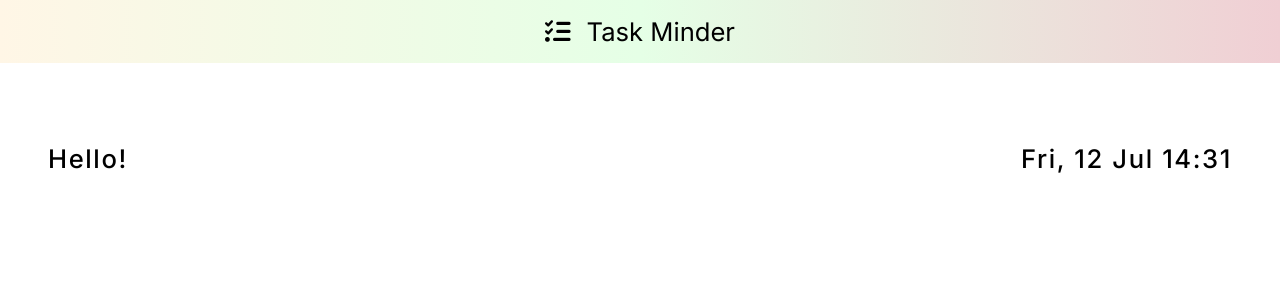
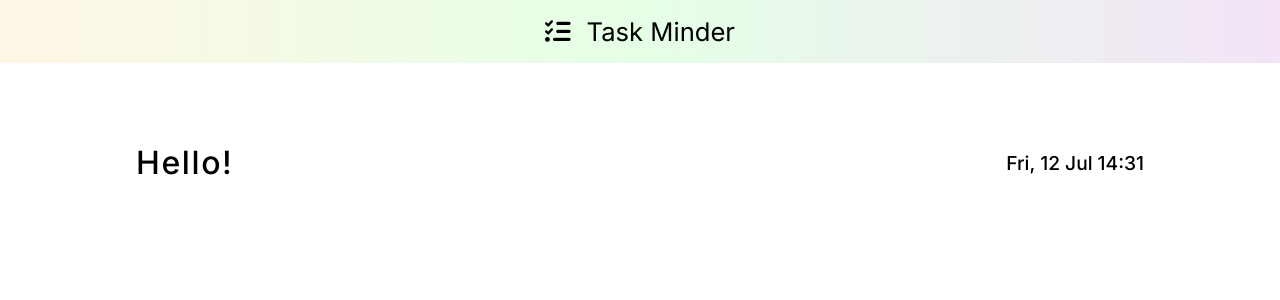
Before and after one commit to ucangun/Task_Minder, a React (Create React App) app: page / in a window 1280 px wide. Shown: the top 300 px of the page. Built offline with nearby package versions, Linux system fonts and the light colour scheme.

Commit message:
"Update App.css and Welcome.jsx: changed CSS variables, styles, and added classes to Welcome component"

```diff
--- a/src/App.css
+++ b/src/App.css
@@ -2,7 +2,7 @@
 
 :root {
   --color-green: #e5ffe6;
-  --color-pink: #f0cfd4;
+  --color-pink: #f3e4f7;
   --color-peach: #fff6e6;
   --color-black: #000000;
   --color-white: #ffffff;
@@ -45,15 +45,21 @@ body {
 /* ---------------------------------- */
 
 .welcome {
-  max-width: 80rem;
+  max-width: 75rem;
   margin: 2rem auto;
   display: flex;
   justify-content: space-between;
-  padding: 3rem;
+  align-items: center;
+  padding: 3rem 6rem;
+
+  font-size: 2rem;
+  font-weight: 500;
 }
 
-.welcome p {
-  font-size: 1.6rem;
-  font-weight: 500;
+.welcome .hello {
   letter-spacing: 0.1rem;
 }
+
+.welcome .date {
+  font-size: 1.2rem;
+}
--- a/src/components/Welcome.jsx
+++ b/src/components/Welcome.jsx
@@ -9,8 +9,8 @@ const Welcome = () => {
 
   return (
     <div className="welcome">
-      <p>Hello! </p>
-      <p>{formattedDate}</p>
+      <p className="hello">Hello! </p>
+      <p className="date">{formattedDate}</p>
     </div>
   );
 };
```
